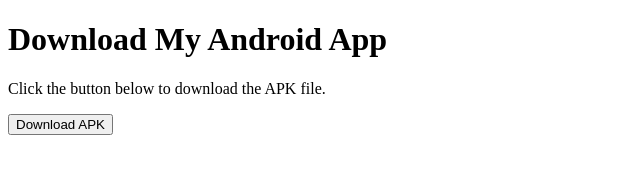
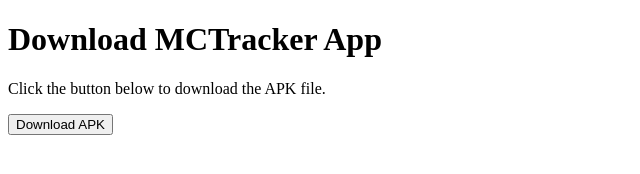
Before and after one commit to Robhawk12/MCTracker, a plain HTML site: page index.html in a window 1280 px wide. Shown: the whole page, without its empty margins (0-640 px from the left). Drawn offline with Linux system fonts and the light colour scheme.

Commit message:
Update index.html

```diff
--- a/index.html
+++ b/index.html
@@ -7,7 +7,7 @@
          <title>Download APK</title>
      </head>
      <body>
-         <h1>Download My Android App</h1>
+         <h1>Download MCTracker App</h1>
          <p>Click the button below to download the APK file.</p>
          <a href="mctracker.apk" download>
              <button>Download APK</button>
```
